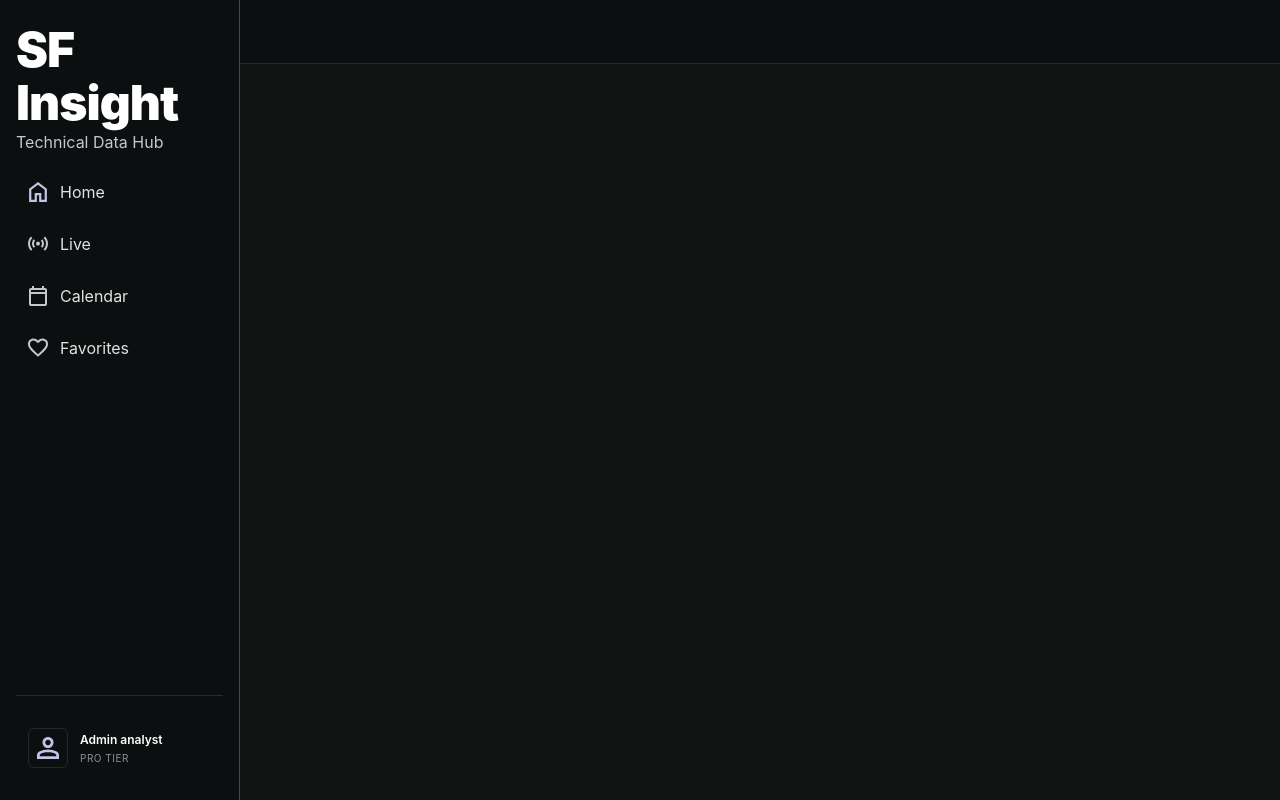
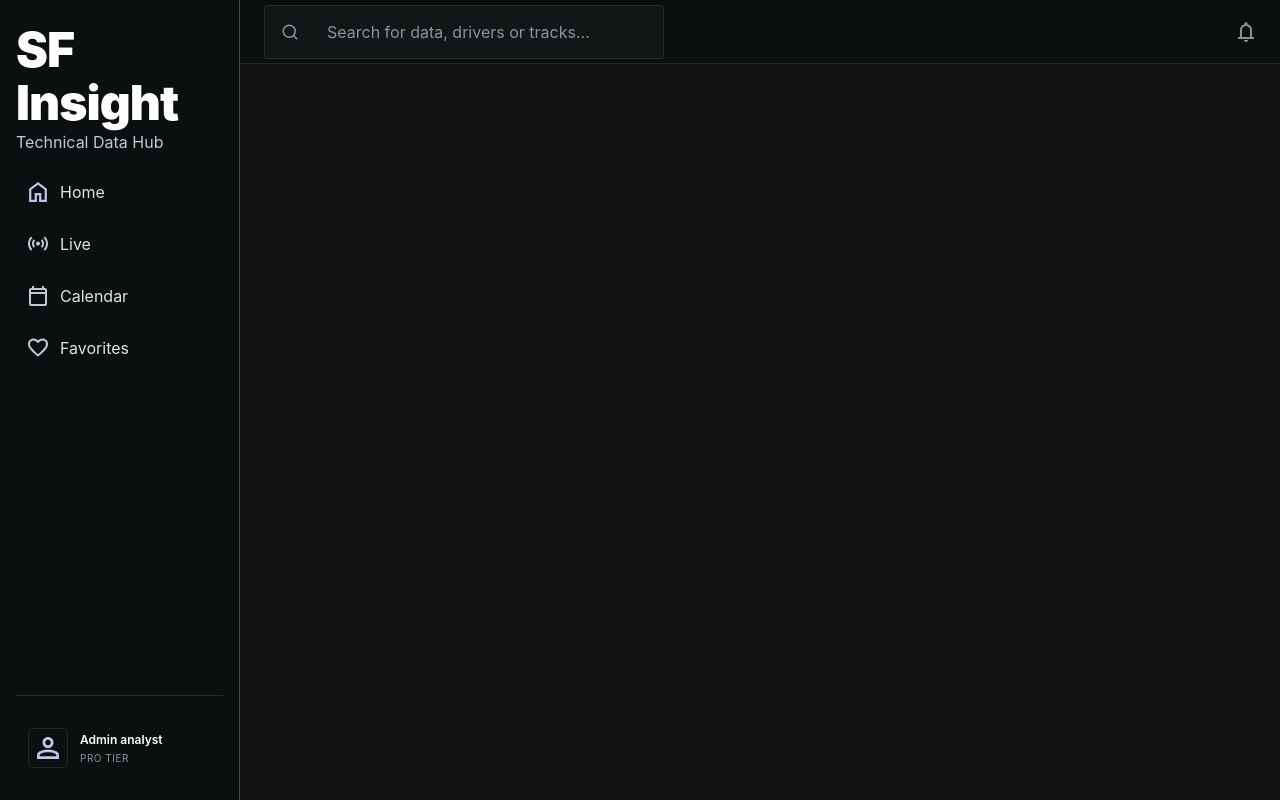
Before and after one commit to taketdev/sFormular1, an Angular app: page / in a window 1280 px wide. Shown: the top 800 px of the page. Built offline with nearby package versions, Linux system fonts and the light colour scheme.

Commit message:
added header elements

```diff
--- a/src/app/header/header.html
+++ b/src/app/header/header.html
@@ -1,3 +1,32 @@
-<div class="header">
+<header class="header">
+    <div class="header_left">
+        <div class="search_box">
+            <svg class="search_icon" xmlns="http://www.w3.org/2000/svg" width="20" height="20" viewBox="0 0 24 24" fill="none" stroke="currentColor" stroke-width="2" stroke-linecap="round" stroke-linejoin="round">
+                <circle cx="11" cy="11" r="8"></circle>
+                <line x1="21" y1="21" x2="16.65" y2="16.65"></line>
+            </svg>
+            <input type="text" placeholder="Search for data, drivers or tracks...">
+        </div>
+    </div>
 
-</div>
+    <div class="header_right">
+        <div class="header_actions">
+            <button class="icon_btn">
+                <img src="/assets/icons/bell.svg" alt="Notifications">
+            </button>
+            <button class="icon_btn">
+                <img src="/assets/icons/settings.svg" alt="Settings">
+            </button>
+        </div>
+
+        <div class="header_divider"></div>
+
+        <div class="header_user">
+            <div class="user_info">
+                <span class="user_name">Admin analyst</span>
+                <span class="user_tier">PRO Tier</span>
+            </div>
+            <img class="user_avatar" src="/assets/icons/character.svg" alt="User icon">
+        </div>
+    </div>
+</header>
--- a/src/app/header/header.scss
+++ b/src/app/header/header.scss
@@ -6,4 +6,134 @@
   width: 100%;
   flex: 0 0 auto;
   border-bottom: 1px solid $color-border-primary;
+  display: flex;
+  align-items: center;
+  justify-content: space-between;
+  padding: 0 24px;
 }
+
+.header_left {
+  display: flex;
+  align-items: center;
+  flex: 1;
+}
+
+.search_box {
+  display: flex;
+  align-items: center;
+  gap: 12px;
+  background-color: rgba(255, 255, 255, 0.03);
+  border: 1px solid $color-border-primary;
+  border-radius: $radius-base;
+  padding: 8px 16px;
+  width: 100%;
+  max-width: 400px;
+  transition: all $transition-base;
+
+  &:focus-within {
+    border-color: $color-primary;
+    background-color: rgba(255, 255, 255, 0.05);
+  }
+
+  input {
+    background: none;
+    border: none;
+    color: $color-text-primary;
+    font-size: $font-size-body-md;
+    width: 100%;
+    outline: none;
+
+    &::placeholder {
+      color: $color-text-tertiary;
+    }
+  }
+}
+
+.search_icon {
+  width: 18px;
+  height: 18px;
+  color: $color-text-tertiary;
+  flex-shrink: 0;
+}
+
+.header_right {
+  display: flex;
+  align-items: center;
+  gap: 24px;
+}
+
+.header_actions {
+  display: flex;
+  align-items: center;
+  gap: 8px;
+}
+
+.icon_btn {
+  display: flex;
+  align-items: center;
+  justify-content: center;
+  width: 36px;
+  height: 36px;
+  background: transparent;
+  border: none;
+  border-radius: $radius-base;
+  cursor: pointer;
+  transition: all $transition-base;
+
+  &:hover {
+    background-color: $color-hover-overlay;
+
+    img {
+      opacity: 1;
+    }
+  }
+
+  img {
+    width: 20px;
+    height: 20px;
+    opacity: 0.6;
+    transition: opacity $transition-base;
+  }
+}
+
+.header_divider {
+  width: 1px;
+  height: 24px;
+  background-color: $color-outline-variant;
+  opacity: 0.5;
+}
+
+.header_user {
+  display: flex;
+  align-items: center;
+  gap: 16px;
+}
+
+.user_info {
+  display: flex;
+  flex-direction: column;
+  align-items: flex-end;
+  gap: 2px;
+}
+
+.user_name {
+  font-size: $font-size-label-sm;
+  font-weight: $font-weight-600;
+  color: $color-text-primary;
+}
+
+.user_tier {
+  font-size: 10px;
+  color: $color-text-tertiary;
+  text-transform: uppercase;
+  letter-spacing: 0.05em;
+}
+
+.user_avatar {
+  width: 40px;
+  height: 40px;
+  border-radius: $radius-md;
+  border: 1px solid $color-border-primary;
+  background-color: transparent;
+  padding: 8px;
+}
```
Also changed, not shown: src/assets/icons/bell.svg (added), src/assets/icons/settings.svg (added).
